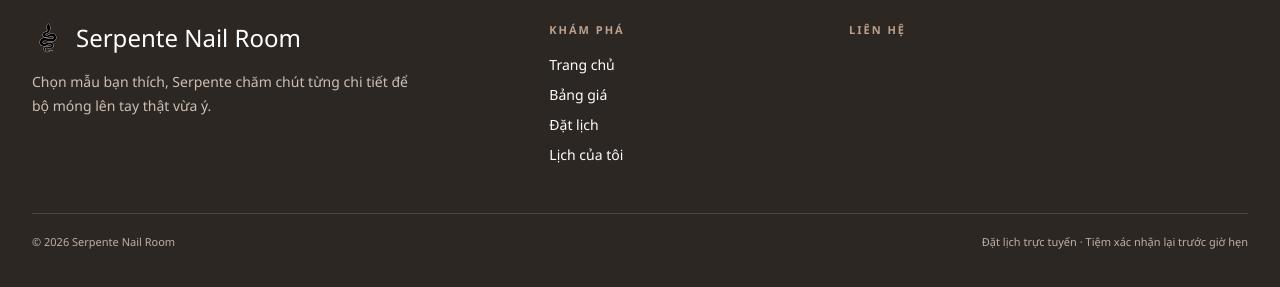
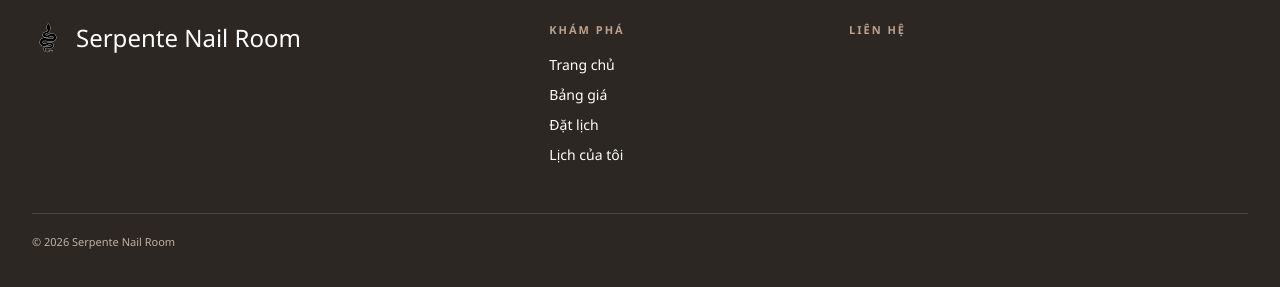
Before and after one commit to hello1224354/nail_salon_api, a Next.js app in the folder frontend/: page / in a window 1280 px wide. Shown: the part 809-1096 px from the top of the page. Built offline with nearby package versions, Linux system fonts and the light colour scheme; no server answers.

Commit message:
fix(footer): remove promotional and booking confirmation copy (#108)

```diff
--- a/frontend/src/components/layout/Footer.tsx
+++ b/frontend/src/components/layout/Footer.tsx
@@ -30,9 +30,6 @@ export function Footer() {
                             <span className="font-serif text-2xl">{content?.display_name || "Serpente Nail Room"}</span>
                         </div>
                         {contentError && !contentLoading ? <p role="status" className="mt-2 text-xs text-[#f2bcb2]">{contentError}</p> : null}
-                        <p className="mt-4 max-w-sm text-sm leading-6 text-[#cdbfb3]">
-                            Chọn mẫu bạn thích, Serpente chăm chút từng chi tiết để bộ móng lên tay thật vừa ý.
-                        </p>
 
                         <div className="mt-5 flex flex-wrap gap-x-5 gap-y-2 text-xs">
                             {instagramUrl ? (
@@ -113,7 +110,6 @@ export function Footer() {
 
                 <div className="mt-12 flex flex-col gap-2 border-t border-white/15 pt-5 text-[11px] text-[#bfb0a4] sm:flex-row sm:items-center sm:justify-between">
                     <span>© 2026 Serpente Nail Room</span>
-                    <span>Đặt lịch trực tuyến · Tiệm xác nhận lại trước giờ hẹn</span>
                 </div>
             </div>
         </footer>
```
